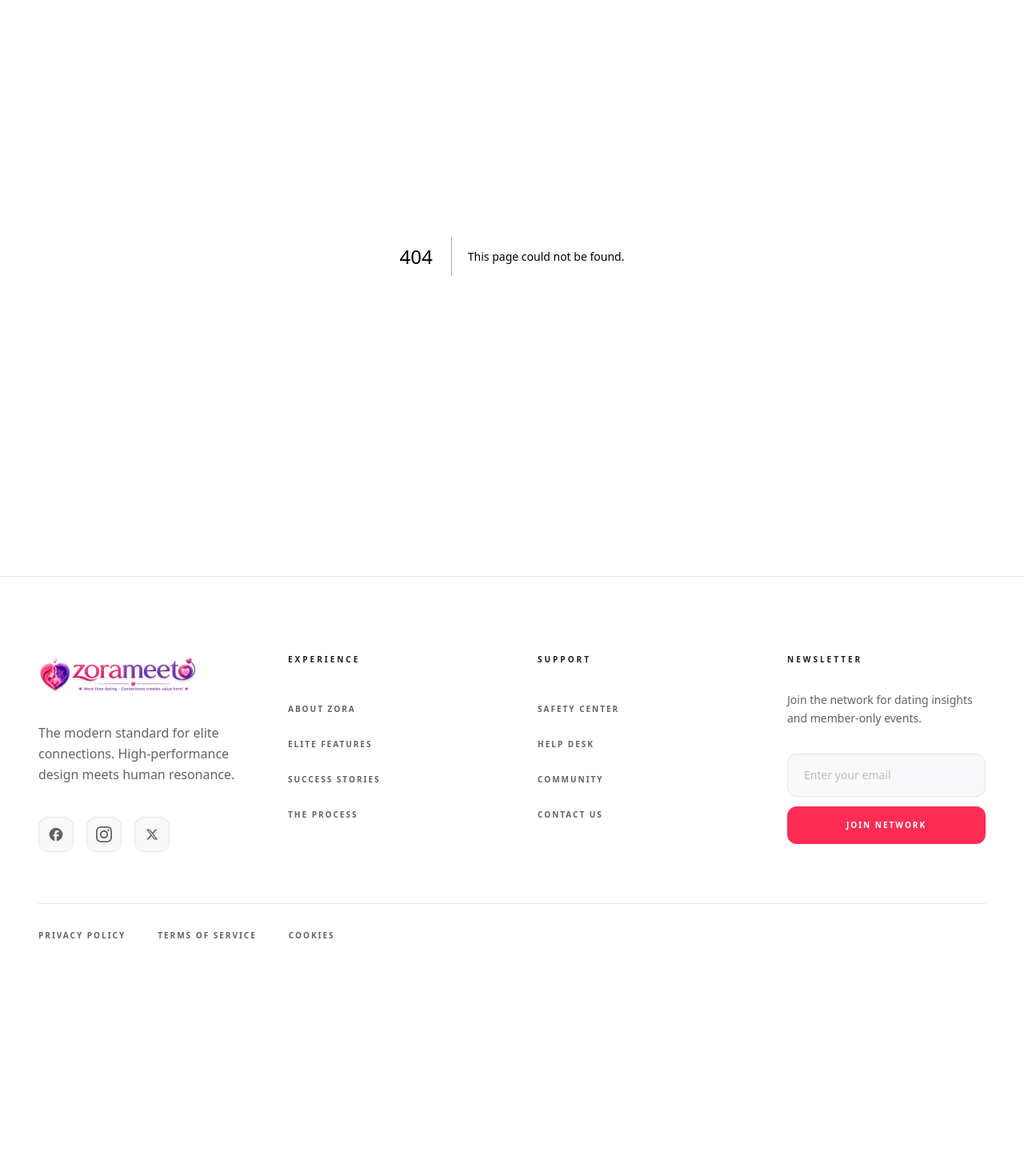
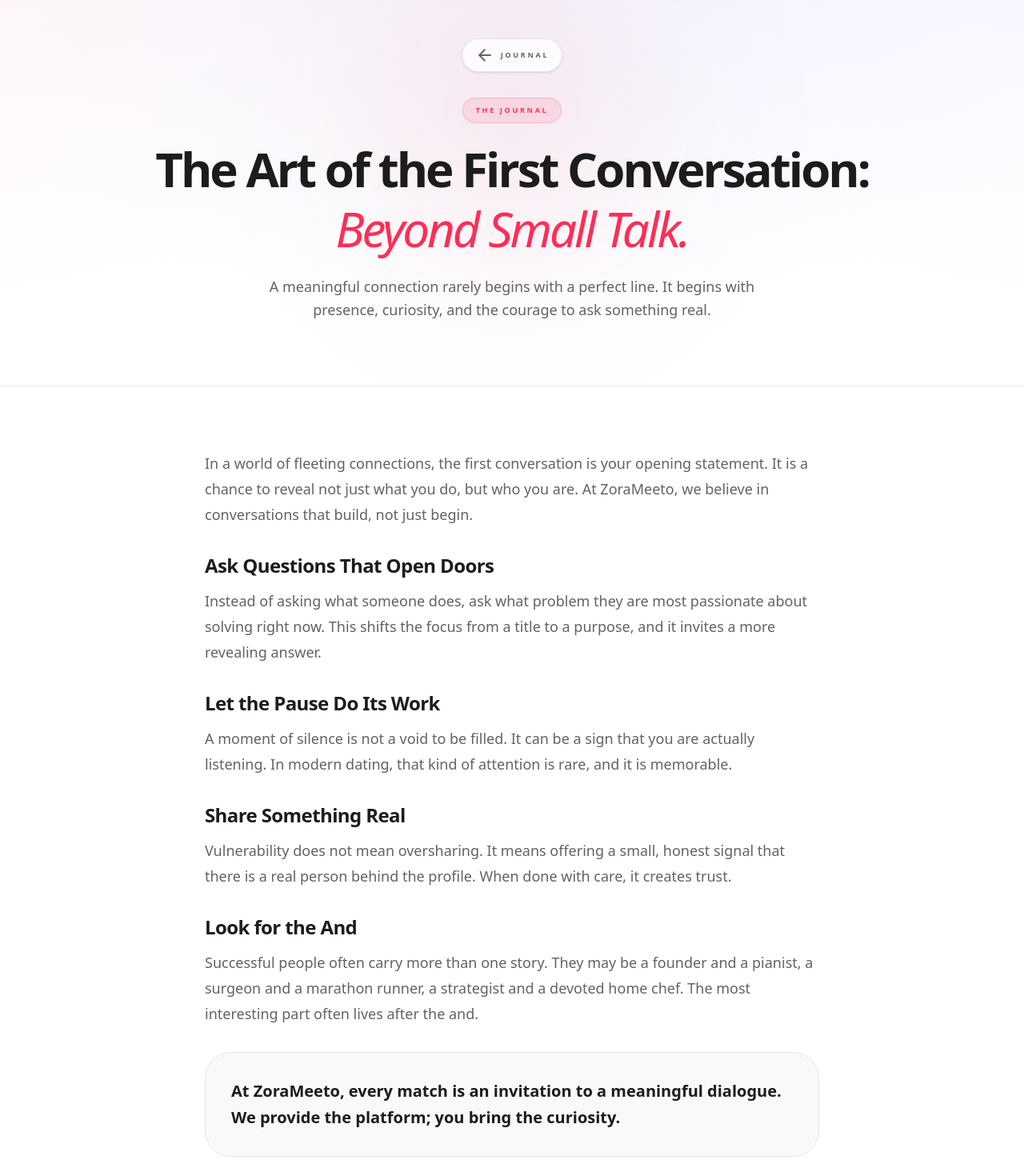
Before and after one commit to amanbhattsquare/zorameeto-website, a Next.js app: page /journal/first-conversation in a window 1280 px wide. Before the commit this address had no page. Shown: the part 80-1550 px from the top of the page at 80% size. Before the commit the page ends 1305 px from the top, so only its background shows below. Built offline with nearby package versions, Linux system fonts and the light colour scheme.

Commit message:
Refactor HomePageClient component by removing unused state and updating image scaling; add FirstConversationPage with structured content for enhanced user engagement

```diff
--- a/src/app/HomePageClient.tsx
+++ b/src/app/HomePageClient.tsx
@@ -1,12 +1,9 @@
 "use client";
 
 import Link from "next/link";
-import { useState } from "react";
 import Image from "next/image";
 
 export default function HomePageClient() {
-  const [isBlogOpen, setIsBlogOpen] = useState(false);
-
   return (
     <main className="min-h-screen bg-background selection:bg-primary/10">
 
@@ -70,7 +67,7 @@ export default function HomePageClient() {
             <div className="absolute -left-2 lg:left-0 top-4 w-[200px] md:w-[260px] aspect-[9/19.5] bg-surface rounded-[2.5rem] shadow-[0_40px_80px_rgba(0,0,0,0.15)] border-[8px] border-text-main overflow-hidden rotate-[-8deg] hover:rotate-0 hover:scale-105 transition-all duration-1000 group z-10">
               <img
                 src="https://images.unsplash.com/photo-1494790108377-be9c29b29330?auto=format&fit=crop&q=80&w=800"
-                className="w-full h-full object-cover group-hover:scale-110 transition-transform duration-[2000ms]"
+                className="w-full h-full object-cover group-hover:scale-100 transition-transform duration-[2000ms]"
                 alt="Profile Experience"
               />
               <div className="absolute bottom-0 left-0 right-0 p-6 bg-gradient-to-t from-black/95 to-transparent z-30 text-white space-y-1">
@@ -80,13 +77,14 @@ export default function HomePageClient() {
             </div>
 
             {/* Screen 2: The Matching View - IMAGE STABILIZED WITH ROBUST LINK */}
-            <div className="absolute right-0 lg:right-4 bottom-4 w-[200px] md:w-[260px] aspect-[9/19.5] bg-surface rounded-[2.5rem] shadow-[0_50px_100px_rgba(0,0,0,0.2)] border-[8px] border-text-main overflow-hidden rotate-[8deg] hover:rotate-0 hover:scale-105 transition-all duration-1000 group z-20">
-              <img
-                src="https://images.pexels.com/photos/1417255/pexels-photo-1417255.jpeg?auto=compress&cs=tinysrgb&w=800"
-                className="w-full h-full object-cover group-hover:scale-110 transition-transform duration-[2000ms]"
-                alt="Match Experience"
-              />
-              <div className="absolute inset-0 p-6 flex flex-col justify-end bg-gradient-to-t from-black/95 to-transparent z-30 text-white space-y-3">
+            <div className="absolute right-0 lg:right-4 bottom-4 w-[200px] md:w-[260px] aspect-[9/19.5] bg-surface rounded-[2.5rem] shadow-[0_40px_80px_rgba(0,0,0,0.15)] border-[8px] border-text-main overflow-hidden rotate-[8deg] hover:rotate-0 hover:scale-105 transition-all duration-1000 group z-10">
+             <img
+  src="https://images.pexels.com/photos/1417255/pexels-photo-1417255.jpeg?auto=compress&cs=tinysrgb&w=800"
+  className="w-full h-full object-cover rounded-[calc(2.5rem-8px)] group-hover:scale-100 transition-transform duration-[2000ms]"
+  alt="Match Experience"
+/>
+
+<div className="absolute inset-0 rounded-[calc(2.5rem-8px)] p-6 flex flex-col justify-end bg-gradient-to-t from-black/95 to-transparent z-30 text-white space-y-3">
                 <div className="flex items-center gap-2 px-3 py-1 bg-primary/30 backdrop-blur-md rounded-full w-fit border border-primary/50">
                   <span className="w-1.5 h-1.5 rounded-full bg-primary animate-pulse"></span>
                   <span className="text-[7px] font-bold uppercase tracking-widest text-white">98.4% Alignment</span>
@@ -177,7 +175,7 @@ export default function HomePageClient() {
               <div className="space-y-3 relative z-10">
                 <h3 className="text-3xl font-bold tracking-tight text-text-main leading-tight">The Art of the <br />Introduction</h3>
                 <p className="text-text-muted font-medium leading-relaxed text-base">
-                  You're not looking for more options; you're looking for the right one. Receive a handful of meticulously vetted introductions who truly align with your journey.
+                  You&apos;re not looking for more options; you&apos;re looking for the right one. Receive a handful of meticulously vetted introductions who truly align with your journey.
                 </p>
               </div>
             </div>
@@ -306,42 +304,18 @@ export default function HomePageClient() {
             From the <span className="text-primary italic font-light">ZoraMeeto</span> Journal
           </h2>
           <p className="mt-6 text-lg text-text-muted leading-relaxed max-w-2xl mx-auto">
-            In a world of fleeting connections, the first conversation is your opening statement. It's a chance to reveal not just what you do, but who you are. At ZoraMeeto, we believe in conversations that build, not just begin.
+            In a world of fleeting connections, the first conversation is your opening statement. It&apos;s a chance to reveal not just what you do, but who you are. At ZoraMeeto, we believe in conversations that build, not just begin.
           </p>
           <div className="mt-10">
-            <button
-              onClick={() => setIsBlogOpen(true)}
-              className="luxury-button bg-text-main text-white px-10 py-5 rounded-[1.5rem] font-bold text-xs uppercase tracking-[0.3em] shadow-xl shadow-black/10 hover:scale-105 transition-all duration-700"
+            <Link
+              href="/journal/first-conversation"
+              className="luxury-button inline-flex bg-text-main text-white px-10 py-5 rounded-[1.5rem] font-bold text-xs uppercase tracking-[0.3em] shadow-xl shadow-black/10 hover:scale-105 transition-all duration-700"
             >
               Read Full Post
-            </button>
+            </Link>
           </div>
         </div>
       </section>
-
-      {isBlogOpen && (
-        <div className="fixed inset-0 bg-black/50 backdrop-blur-lg z-50 flex items-center justify-center p-4 animate-fade-in">
-          <div className="bg-white rounded-[3rem] max-w-2xl w-full p-10 sm:p-14 relative shadow-2xl animate-slide-up">
-            <button
-              onClick={() => setIsBlogOpen(false)}
-              className="absolute top-6 right-6 w-10 h-10 rounded-full bg-gray-100 hover:bg-gray-200 transition-all duration-300 flex items-center justify-center z-10"
-            >
-              <span className="material-symbols-outlined text-lg">close</span>
-            </button>
-            <div className="space-y-6">
-              <h3 className="text-3xl font-bold tracking-tight text-text-main">The Art of the First Conversation: Beyond Small Talk</h3>
-              <div className="space-y-4 text-text-muted leading-relaxed text-left max-h-[60vh] overflow-y-auto pr-4">
-                <p>In a world of fleeting connections, the first conversation is your opening statement. It's a chance to reveal not just what you do, but who you are. At ZoraMeeto, we believe in conversations that build, not just begin. This is where you move beyond the superficial and into the substantive.</p>
-                <p><strong className="text-text-main">1. Ask Questions That Open Doors, Not Close Them:</strong> Instead of "What do you do?", try "What problem are you most passionate about solving right now?". This shifts the focus from a title to a purpose.</p>
-                <p><strong className="text-text-main">2. The Power of the Pause:</strong> A moment of silence isn't a void to be filled. It's a space for thought. A well-placed pause can indicate you're truly listening and processing, a rare commodity in modern dating.</p>
-                <p><strong className="text-text-main">3. Vulnerability is a Superpower:</strong> Sharing a small, authentic vulnerability can create an instant bond. It signals trust and invites the other person to do the same. This isn't about oversharing; it's about sharing something real.</p>
-                <p><strong className="text-text-main">4. Find the 'And':</strong> Successful people often have many facets. They are a CEO *and* a passionate chef, a surgeon *and* a dedicated marathon runner. Look for the 'and'. It's where the most interesting stories live.</p>
-                <p>At ZoraMeeto, every match is an invitation to a meaningful dialogue. We provide the platform; you bring the curiosity. Your next great conversation is waiting.</p>
-              </div>
-            </div>
-          </div>
-        </div>
-      )}
 
 
 
--- /dev/null
+++ b/src/app/journal/first-conversation/page.tsx
@@ -0,0 +1,109 @@
+import type { Metadata } from "next";
+import Link from "next/link";
+
+export const metadata: Metadata = {
+  title: "The Art of the First Conversation | ZoraMeeto Journal",
+  description:
+    "Move beyond small talk with thoughtful first-conversation principles for intentional dating.",
+};
+
+export default function FirstConversationPage() {
+  return (
+    <main className="min-h-screen bg-background">
+      <section className="relative overflow-hidden border-b border-border bg-mesh-ultra px-6 pb-20 pt-32">
+        <div className="absolute left-1/2 top-16 h-80 w-80 -translate-x-1/2 rounded-full bg-primary/10 blur-[120px]" />
+        <div className="relative z-10 mx-auto max-w-4xl space-y-8 text-center">
+          <Link
+            href="/"
+            className="inline-flex items-center gap-2 rounded-full border border-border bg-white/80 px-4 py-2 text-[9px] font-extrabold uppercase tracking-[0.3em] text-text-muted shadow-sm transition-all hover:border-primary hover:text-primary"
+          >
+            <span className="material-symbols-outlined text-sm">arrow_back</span>
+            Journal
+          </Link>
+
+          <div className="space-y-5">
+            <div className="inline-flex items-center gap-2 rounded-full border border-primary/20 bg-primary/10 px-4 py-2 text-primary">
+              <span className="text-[9px] font-bold uppercase tracking-[0.3em]">The Journal</span>
+            </div>
+            <h1 className="text-4xl font-extrabold leading-tight tracking-tighter text-text-main md:text-6xl">
+              The Art of the First Conversation:
+              <span className="block text-primary italic font-light">Beyond Small Talk.</span>
+            </h1>
+            <p className="mx-auto max-w-2xl text-lg font-medium leading-relaxed text-text-muted">
+              A meaningful connection rarely begins with a perfect line. It begins with presence,
+              curiosity, and the courage to ask something real.
+            </p>
+          </div>
+        </div>
+      </section>
+
+      <article className="px-6 py-20">
+        <div className="mx-auto max-w-3xl space-y-8 text-lg font-medium leading-8 text-text-muted">
+          <p>
+            In a world of fleeting connections, the first conversation is your opening statement. It is
+            a chance to reveal not just what you do, but who you are. At ZoraMeeto, we believe in
+            conversations that build, not just begin.
+          </p>
+
+          <section className="space-y-3">
+            <h2 className="text-2xl font-extrabold tracking-tight text-text-main">
+              Ask Questions That Open Doors
+            </h2>
+            <p>
+              Instead of asking what someone does, ask what problem they are most passionate about
+              solving right now. This shifts the focus from a title to a purpose, and it invites a more
+              revealing answer.
+            </p>
+          </section>
+
+          <section className="space-y-3">
+            <h2 className="text-2xl font-extrabold tracking-tight text-text-main">
+              Let the Pause Do Its Work
+            </h2>
+            <p>
+              A moment of silence is not a void to be filled. It can be a sign that you are actually
+              listening. In modern dating, that kind of attention is rare, and it is memorable.
+            </p>
+          </section>
+
+          <section className="space-y-3">
+            <h2 className="text-2xl font-extrabold tracking-tight text-text-main">
+              Share Something Real
+            </h2>
+            <p>
+              Vulnerability does not mean oversharing. It means offering a small, honest signal that
+              there is a real person behind the profile. When done with care, it creates trust.
+            </p>
+          </section>
+
+          <section className="space-y-3">
+            <h2 className="text-2xl font-extrabold tracking-tight text-text-main">
+              Look for the And
+            </h2>
+            <p>
+              Successful people often carry more than one story. They may be a founder and a pianist,
+              a surgeon and a marathon runner, a strategist and a devoted home chef. The most
+              interesting part often lives after the and.
+            </p>
+          </section>
+
+          <div className="rounded-[2rem] border border-border bg-surface-soft p-8">
+            <p className="text-xl font-bold leading-relaxed text-text-main">
+              At ZoraMeeto, every match is an invitation to a meaningful dialogue. We provide the
+              platform; you bring the curiosity.
+            </p>
+          </div>
+
+          <div className="pt-4">
+            <Link
+              href="/pricing"
+              className="luxury-button inline-flex rounded-[1.5rem] bg-text-main px-10 py-5 text-xs font-bold uppercase tracking-[0.3em] text-white shadow-xl shadow-black/10 transition-all duration-700 hover:scale-105"
+            >
+              Explore Membership
+            </Link>
+          </div>
+        </div>
+      </article>
+    </main>
+  );
+}
```
